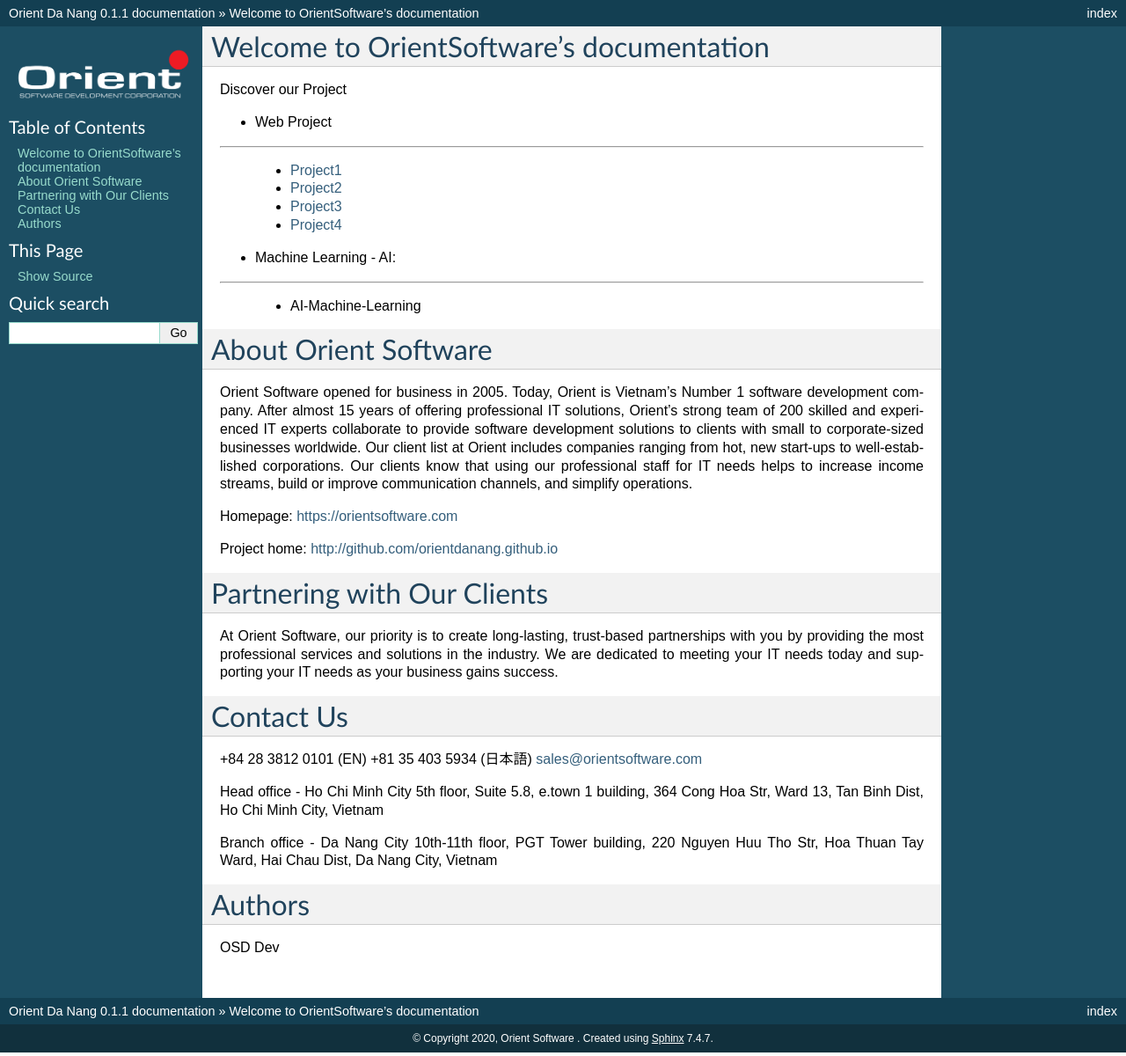
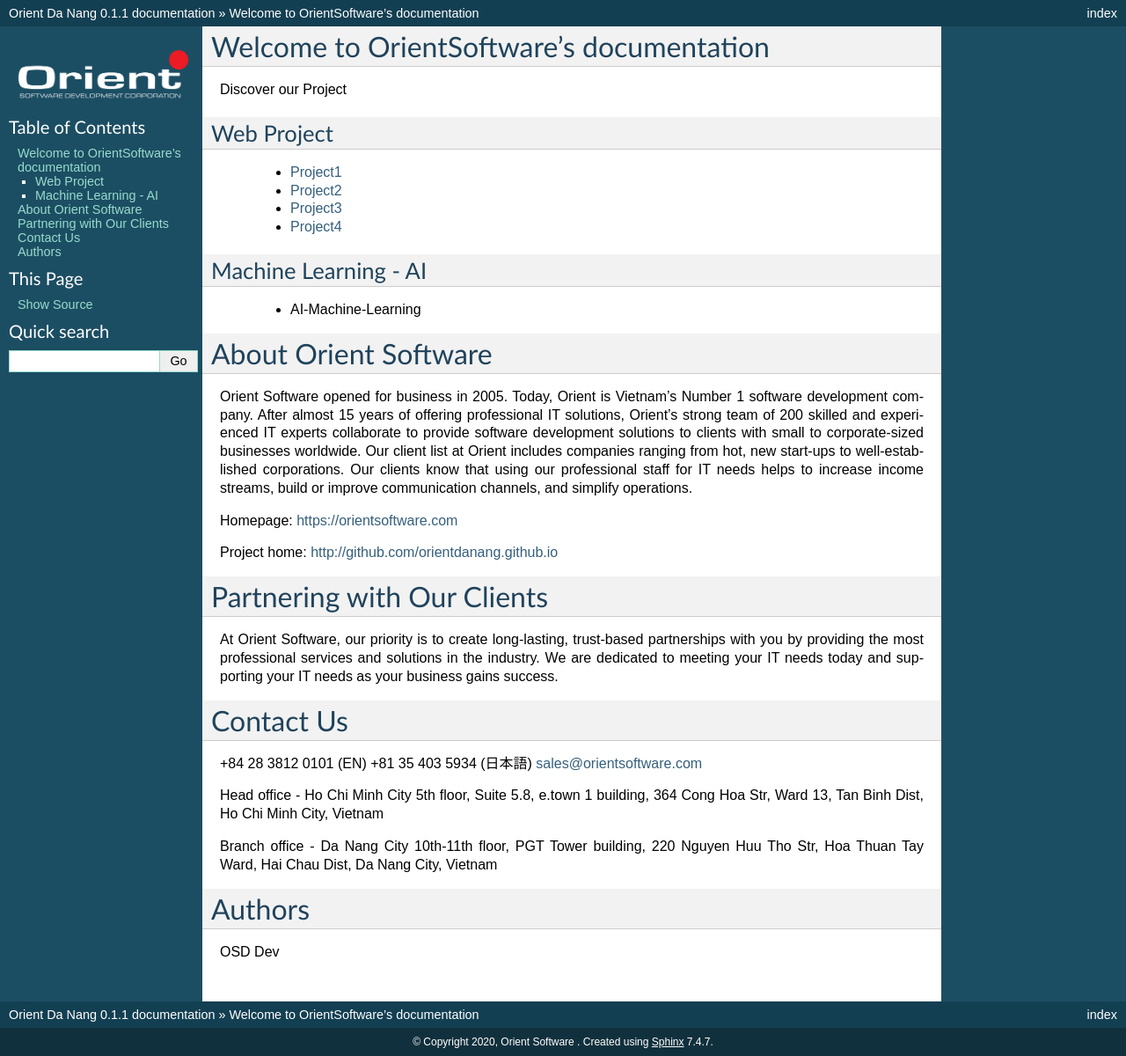
Before and after one commit to OrientDaNang/orientdanang.github.io, a Sphinx documentation site: the page built from docs/index.rst, in a window 1280 px wide. Shown: the whole page at 88% size. Built offline with Sphinx 7.4.7, drawn with Linux system fonts in a browser that asks for light colours.

Commit message:
Modify index

```diff
--- a/docs/index.rst
+++ b/docs/index.rst
@@ -3,7 +3,7 @@
 
 Discover our Project
 
-* Web Project
+Web Project
 -------------------
 
     * :doc:`Project1`
@@ -11,7 +11,7 @@
     * :doc:`Project3`
     * :doc:`Project4`
 
-* Machine Learning - AI:
+Machine Learning - AI
 ---------------------
 
     * :doc:`AI-Machine-Learning`
```
